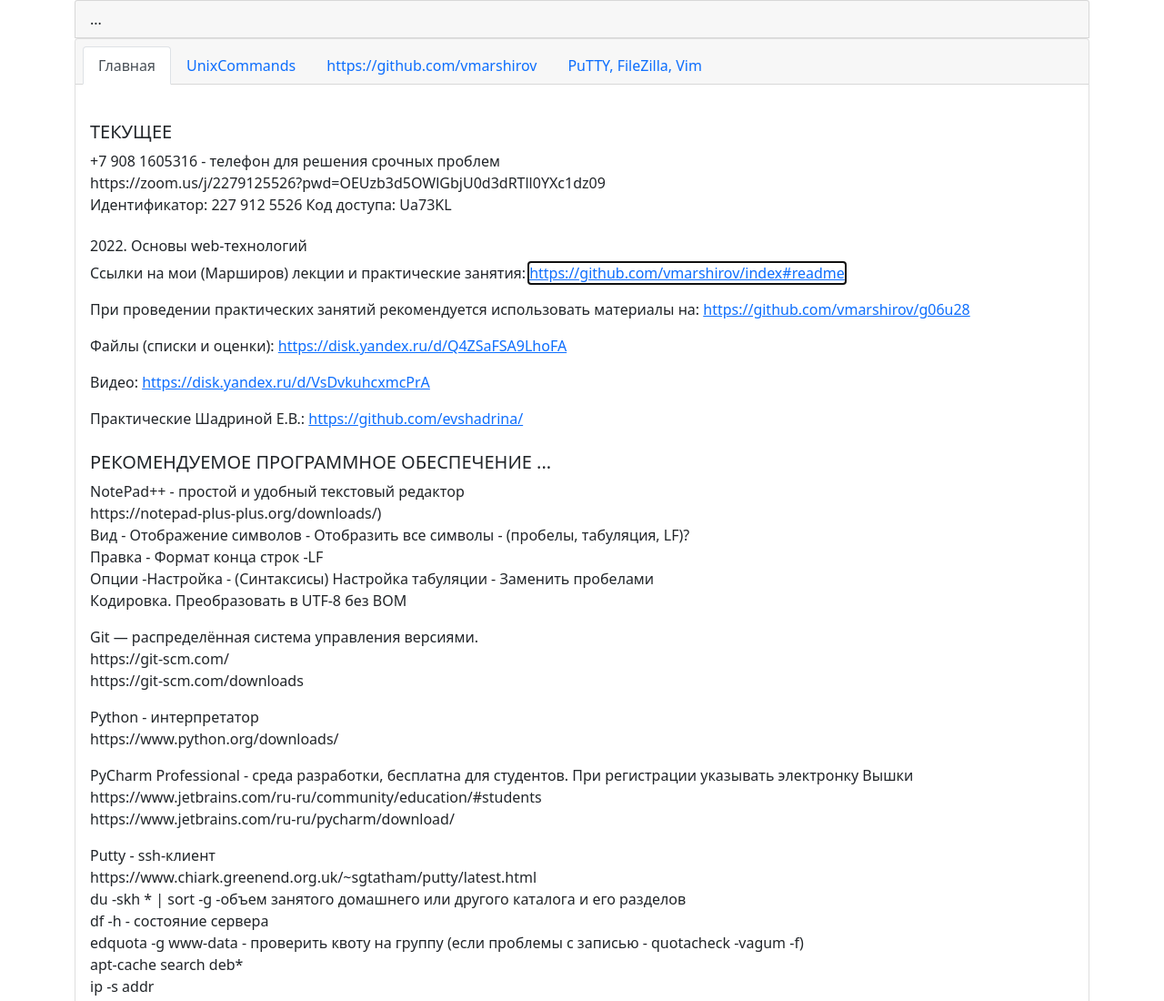
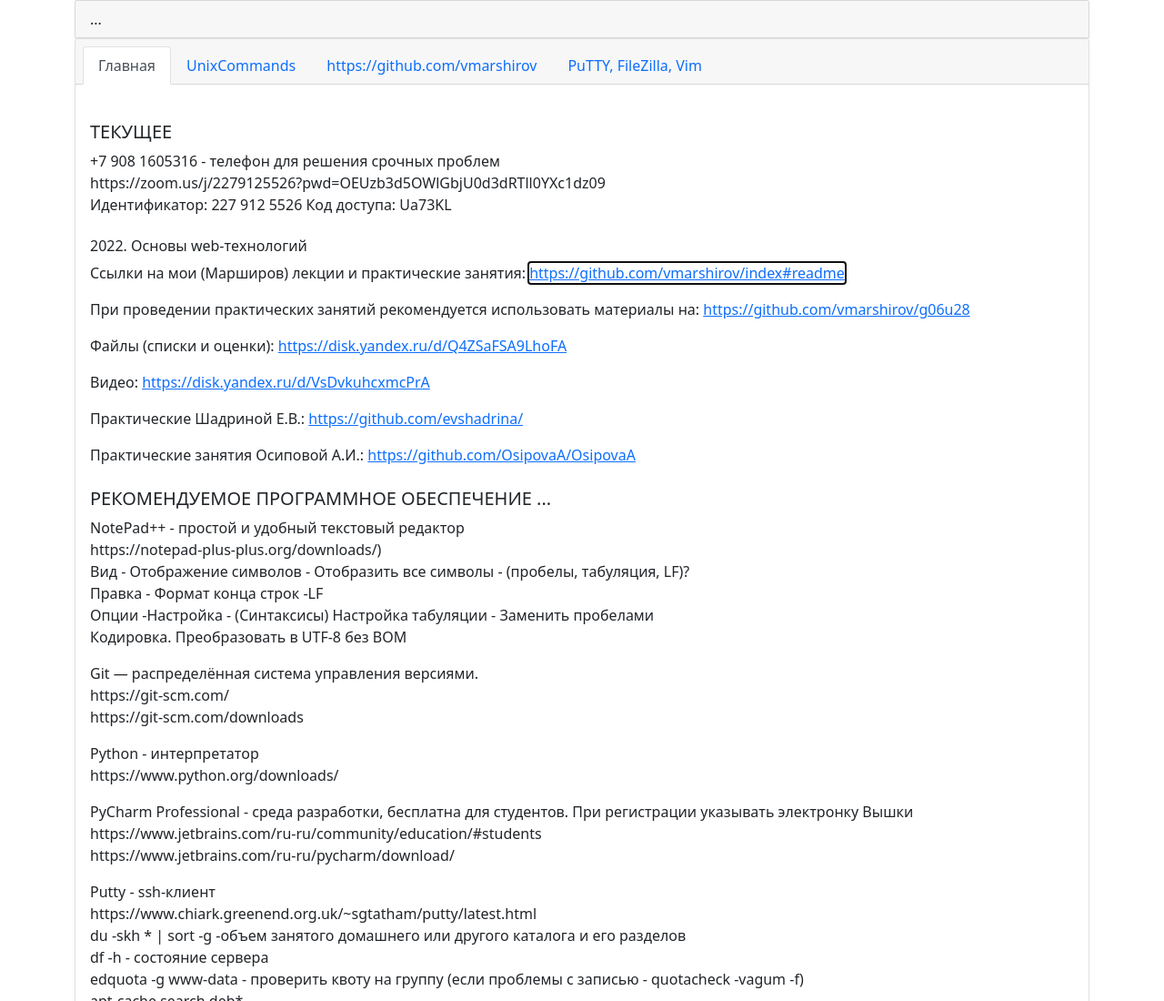
Before and after one commit to vmarshirov/index, a plain HTML site: page index.html in a window 1280 px wide. Shown: the top 1100 px of the page at 91% size. Drawn offline with nearby package versions, Linux system fonts and the light colour scheme.

Commit message:
Update index.html

```diff
--- a/index.html
+++ b/index.html
@@ -80,6 +80,11 @@
                     <p> Практические Шадриной Е.В.: <a href="https://github.com/evshadrina/">https://github.com/evshadrina/</a>
                     </p>
                 </div>
+
+                <div>
+                <p>Практические занятия Осиповой А.И.: <a href="https://github.com/OsipovaA/OsipovaA">https://github.com/OsipovaA/OsipovaA</a>
+                </div>
+
 
             </div>
 
```
